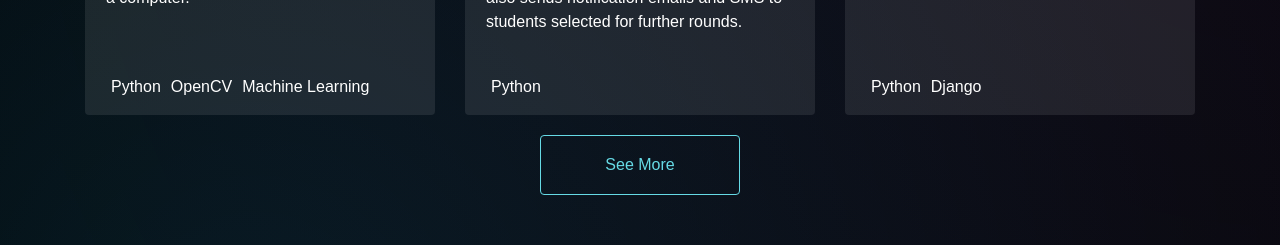
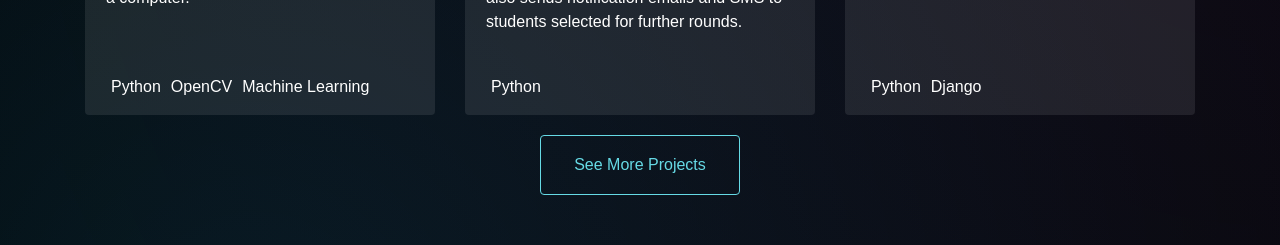
Before and after one commit to BrayanAbraham/BrayanAbraham.github.io, a React (Create React App) app: page / in a window 1280 px wide. Shown: the part 5100-5345 px from the top of the page. Built offline with nearby package versions, Linux system fonts and the light colour scheme; a web font is replaced by a local one.

Commit message:
Manifest Edits

```diff
--- a/src/components/content/projects/Projects.js
+++ b/src/components/content/projects/Projects.js
@@ -23,7 +23,9 @@ const Projects = ({ projects }) => {
               target="_blank"
               rel="noopener noreferrer"
             >
-              <button className="btn btn-outline-primary">See More</button>
+              <button className="btn btn-outline-primary">
+                See More Projects
+              </button>
             </a>
           </div>
         </div>
```
Also changed, not shown: public/Logo.svg (added), public/manifest.json, public/site.webmanifest (deleted).
